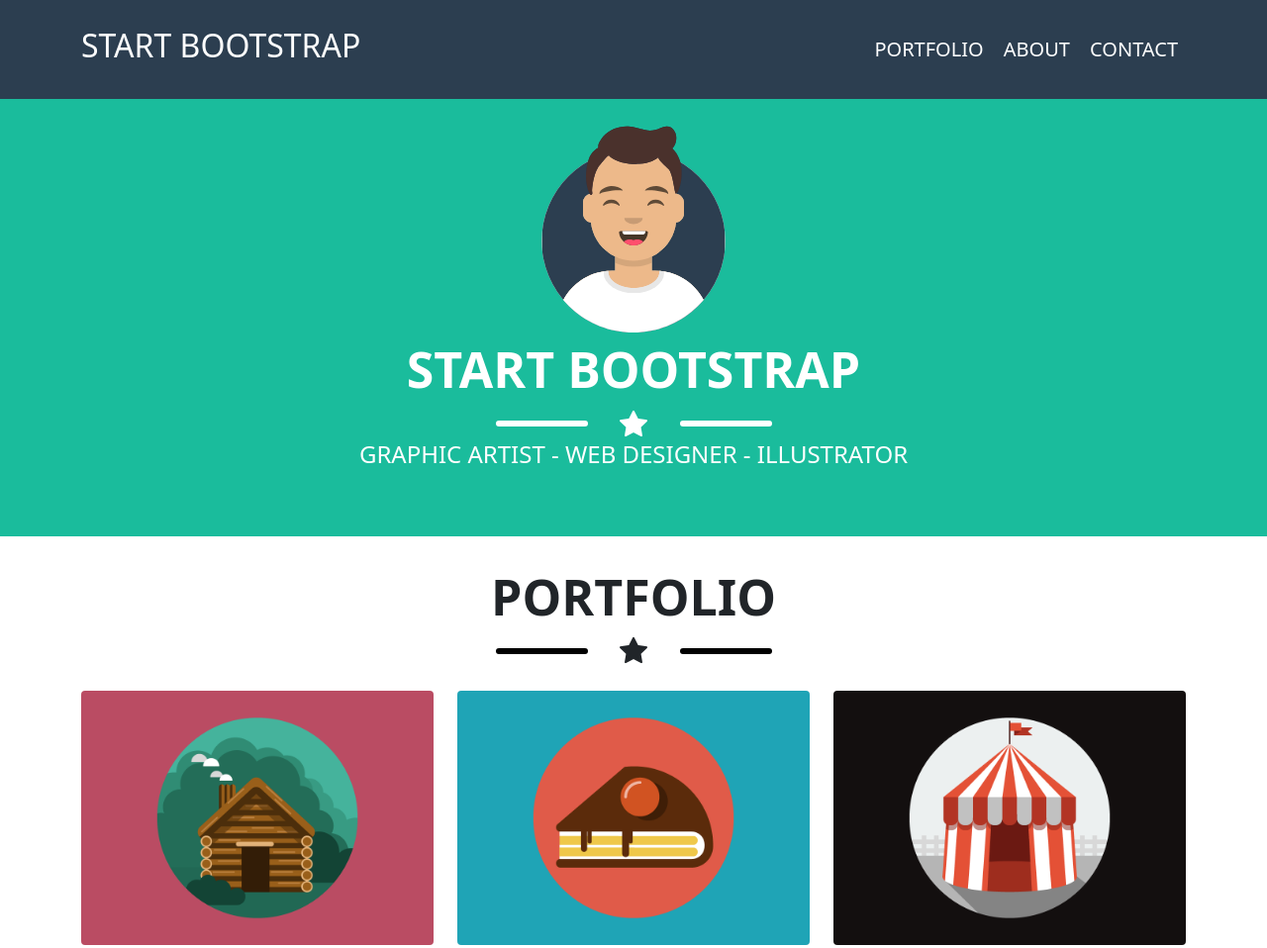
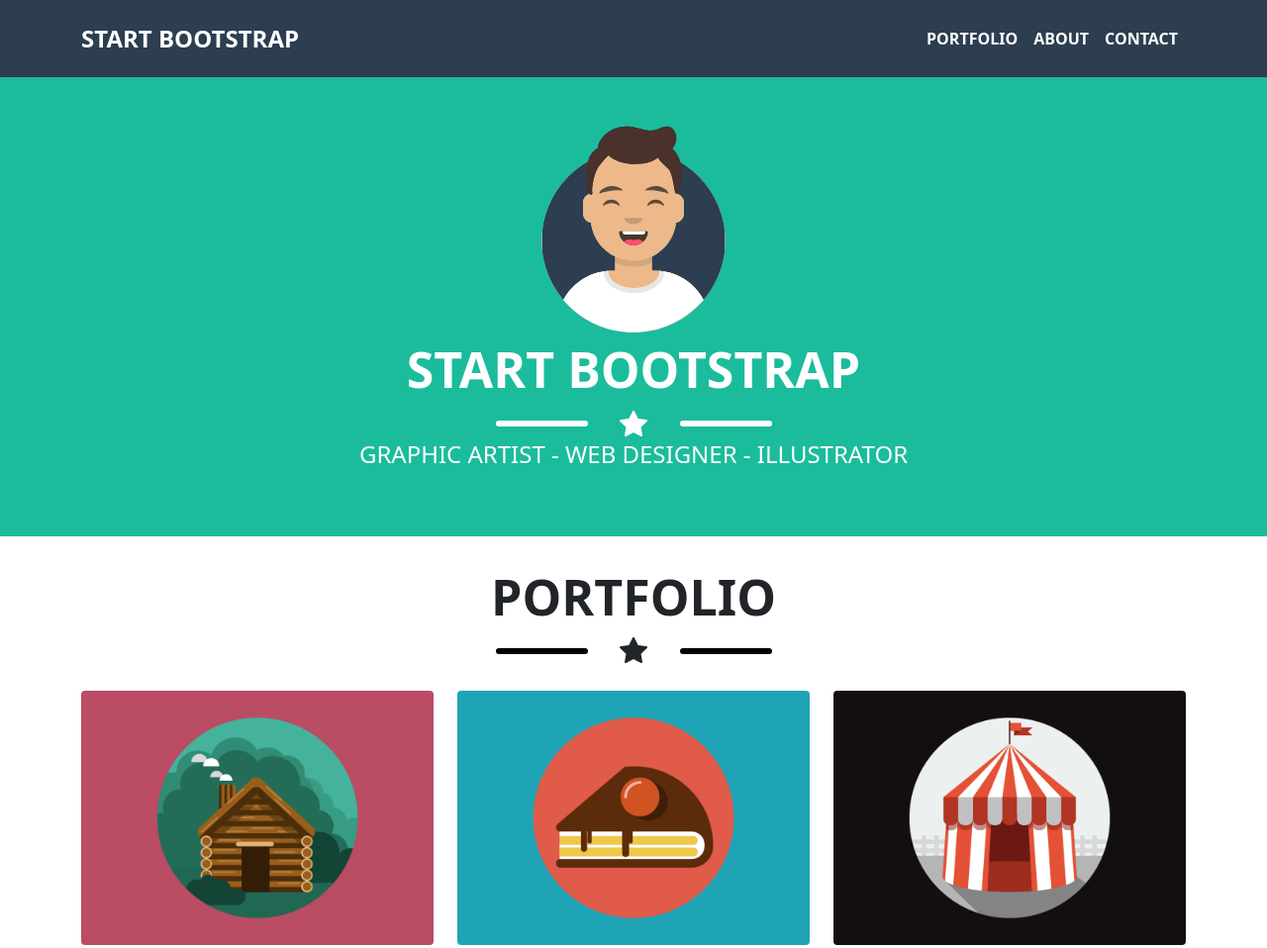
Before and after one commit to MatteoJoel91/html-css-bootstrap-freelancer, a plain HTML site: page index.html in a window 1280 px wide. Shown: the top 958 px of the page at 99% size. Drawn offline with nearby package versions, Linux system fonts and the light colour scheme.

Commit message:
push 100% no commenti

```diff
--- a/index.html
+++ b/index.html
@@ -10,24 +10,31 @@
     <link rel="stylesheet" href="https://cdn.jsdelivr.net/npm/bootstrap-icons@1.7.2/font/bootstrap-icons.css">
 </head>
 <body>
-    <header class="fixed-top">
-        <nav class="container-md">
-            <div class="row justify-content-between ms_height-100 align-items-center">
-                <div class="col-sm-6 col-lg-4 col-xl-4 col-xxl-3 text-white ">
-                    <h2>START BOOTSTRAP</h2>
-                </div>
-                <div class="col-sm-6 col-lg-5 col-xl-4 col-xxl-4 text-end ms_display">
-                    <a class="h5 p-2 text-decoration-none nav-hover" href="#">PORTFOLIO</a>
-                    <a class="h5 p-2 text-decoration-none nav-hover" href="#">ABOUT</a>
-                    <a class="h5 p-2 text-decoration-none nav-hover" href="#">CONTACT</a>
-                </div>
-                <div class="col-sm-6 text-end ms_none">
-                    <button type="button" class="btn btn-outline-light"><i class="bi bi-list"></i></button>
-                </div>
-
+    <header>
+        <nav class="navbar navbar-expand-md navbar-dark fixed-top ms_nav-bar">
+            <div class="container py-2">
+                <a class="navbar-brand fw-bold fs-4" href="#">START BOOTSTRAP</a>
+                <button class="navbar-toggler" type="button">
+                    <span class="navbar-toggler-icon"></span>
+                </button>
+                <div class="collapse navbar-collapse flex-grow-0">
+                    <ul class="navbar-nav me-auto mb-2 mb-lg-0">
+                      <li class="nav-item">
+                        <a class="nav-link active fw-bold nav-hove" href="#">PORTFOLIO</a>
+                      </li>
+                      <li class="nav-item">
+                        <a class="nav-link active fw-bold nav-hove" href="#">ABOUT</a>
+                      </li>
+                      <li class="nav-item">
+                        <a class="nav-link active fw-bold nav-hove" href="#">CONTACT</a>
+                      </li>
+                    </ul>
+                  </div>
             </div>
         </nav>
     </header>
+
+
     <section class="ms_verde">
         <div class="container  ms_padding">
         <div class="row justify-content-center">
--- a/style.css
+++ b/style.css
@@ -8,7 +8,7 @@ a{
     color: white;
 }
 /* HEADER */
-header{
+.ms_nav-bar{
     background-color: rgba(44,62,80,255);
 }
 .ms_height-100{
@@ -34,10 +34,6 @@ header{
     font-size: 50px;
     font-weight: bold;
 }
-.ms_white{
-    min-height: 100px;
-}
-
 .ms_barra{
     height: 6px;
     width: 100%;
@@ -55,12 +51,11 @@ header{
     min-height: 100px;
 }
 
+
 /* REGOLE HOVER */
-
-.nav-hover:hover {
+.nav-link.active.fw-bold:hover{
     color: rgba(26,188,156,255);
 }
-
 .hover{
     position: relative;
 }
@@ -91,12 +86,6 @@ header{
     .img-avatar{
         width: 50%;
     }
-    .ms_display{
-        display: none;
-    }
-    .ms_none{
-        display: inline-block;
-    }
 }
 @media screen and (min-width: 769px) and (max-width: 992px){
     .img-avatar{
```
